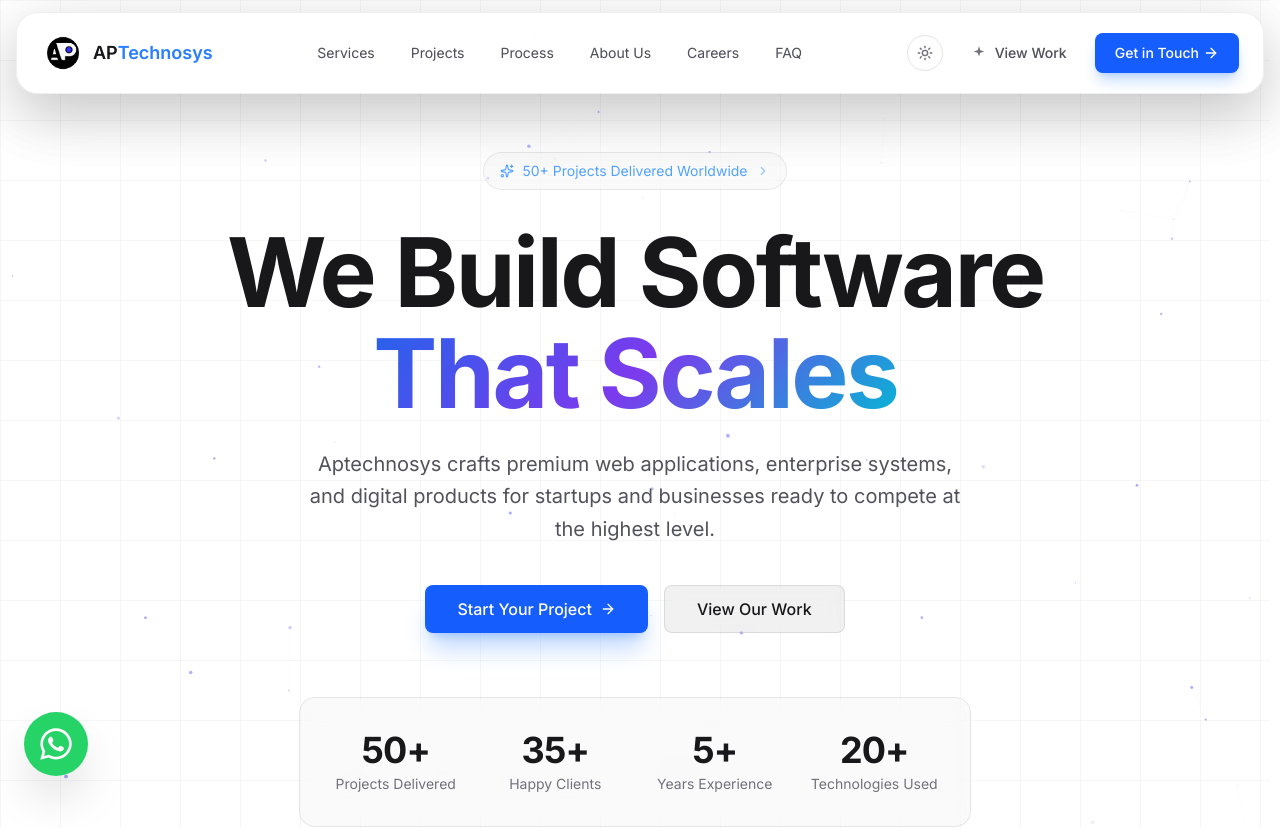
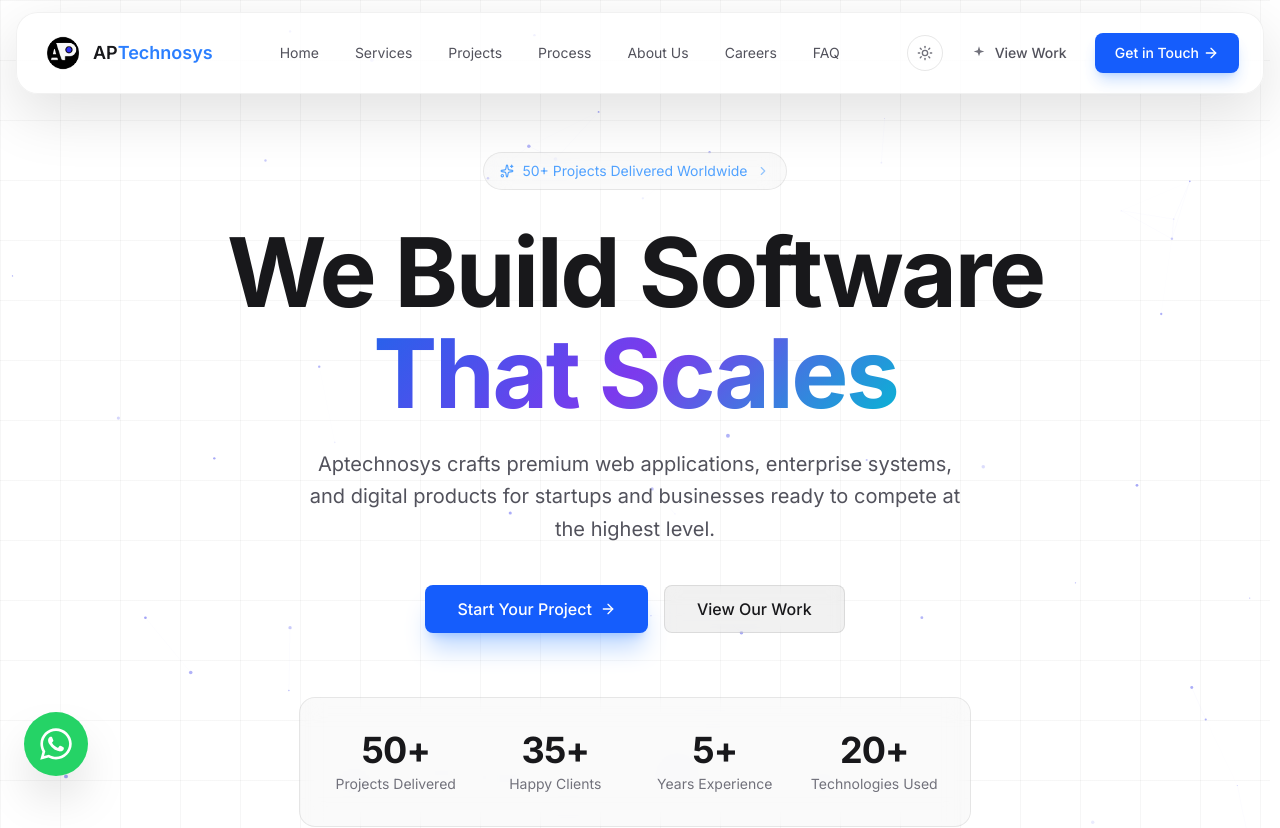
Before and after one commit to aptechnosys/WebsiteAptechnosys, a Next.js app: page / in a window 1280 px wide. Shown: the top 828 px of the page. Built offline with nearby package versions, Linux system fonts and the light colour scheme.

Commit message:
Update website layout, navbar and footer

```diff
--- a/app/page.js
+++ b/app/page.js
@@ -1,4 +1,3 @@
-import Navbar from "@/components/Navbar"
 import Hero from "@/components/Hero"
 import Trust from "@/components/Trust"
 import Services from "@/components/Services"
@@ -9,13 +8,11 @@ import Results from "@/components/Results"
 import Testimonials from "@/components/Testimonials"
 import FAQ from "@/components/FAQ"
 import Contact from "@/components/Contact"
-import Footer from "@/components/Footer"
 import ScrollToTop from "@/components/ScrollToTop"
 
 export default function Home() {
   return (
     <div className="animate-fade-in" style={{ animationFillMode: "both" }}>
-      <Navbar />
       <main>
         <Hero />
         <Trust />
@@ -28,7 +25,6 @@ export default function Home() {
         <FAQ />
         <Contact />
       </main>
-      <Footer />
       <ScrollToTop />
     </div>
   )
--- a/components/Footer.jsx
+++ b/components/Footer.jsx
@@ -188,8 +188,8 @@ export default function Footer() {
             © {new Date().getFullYear()} Aptechnosys. All rights reserved.
           </p>
 
-          <p className="text-zinc-700 text-xs">
-            Built with Next.js · Hosted on Vercel
+         <p className="text-zinc-600 dark:text-zinc-400 text-sm">
+            Built with ❤️ Next.js
           </p>
 
         </div>
--- a/components/Navbar.jsx
+++ b/components/Navbar.jsx
@@ -7,6 +7,7 @@ import ThemeToggle from "@/components/ThemeToggle"
 import Link from "next/link"
 
 const navLinks = [
+  { label: "Home", href: "/" },
   { label: "Services", href: "/#services" },
   { label: "Projects", href: "/#projects" },
   { label: "Process", href: "/#process" },
--- a/package.json
+++ b/package.json
@@ -3,7 +3,7 @@
   "version": "0.1.0",
   "private": true,
   "scripts": {
-  "dev": "next dev",
+  "dev": "next dev --webpack",
   "build": "next build",
   "start": "next start -H 0.0.0.0 -p 3000",
   "lint": "eslint"
```
